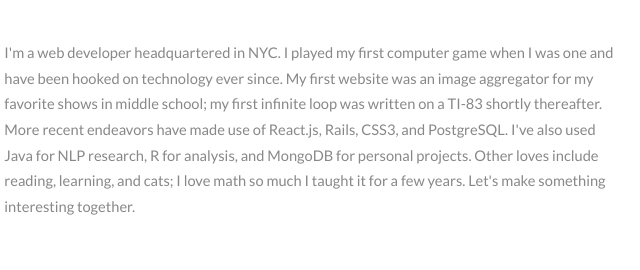
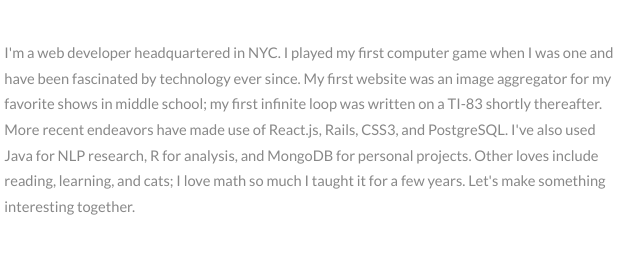
Before and after one commit to pmbrent/pmbrent.github.io, a plain HTML site: page index.html in a window 1280 px wide. Shown: the part 407-677 px from the top of the page, 181-821 px from the left. Drawn offline with Linux system fonts and the light colour scheme.

Commit message:
Phrasing.

```diff
--- a/index.html
+++ b/index.html
@@ -67,7 +67,7 @@
 										<h2>About Me</h2>
 										<p>Let's solve problems together.</p>
 									</header>
-									<p>I'm a web developer headquartered in NYC. I played my first computer game when I was one and have been hooked on technology ever since.
+									<p>I'm a web developer headquartered in NYC. I played my first computer game when I was one and have been fascinated by technology ever since.
 										My first website was an image aggregator for my favorite shows in middle school; my first infinite loop was written on a TI-83 shortly thereafter.
 										More recent endeavors have made use of React.js, Rails, CSS3, and PostgreSQL. I've also used Java for NLP research, R for analysis, and MongoDB for personal projects.
 										Other loves include reading, learning, and cats; I love math so much I taught it for a few years. Let's make something interesting together.</p> </div>
```
